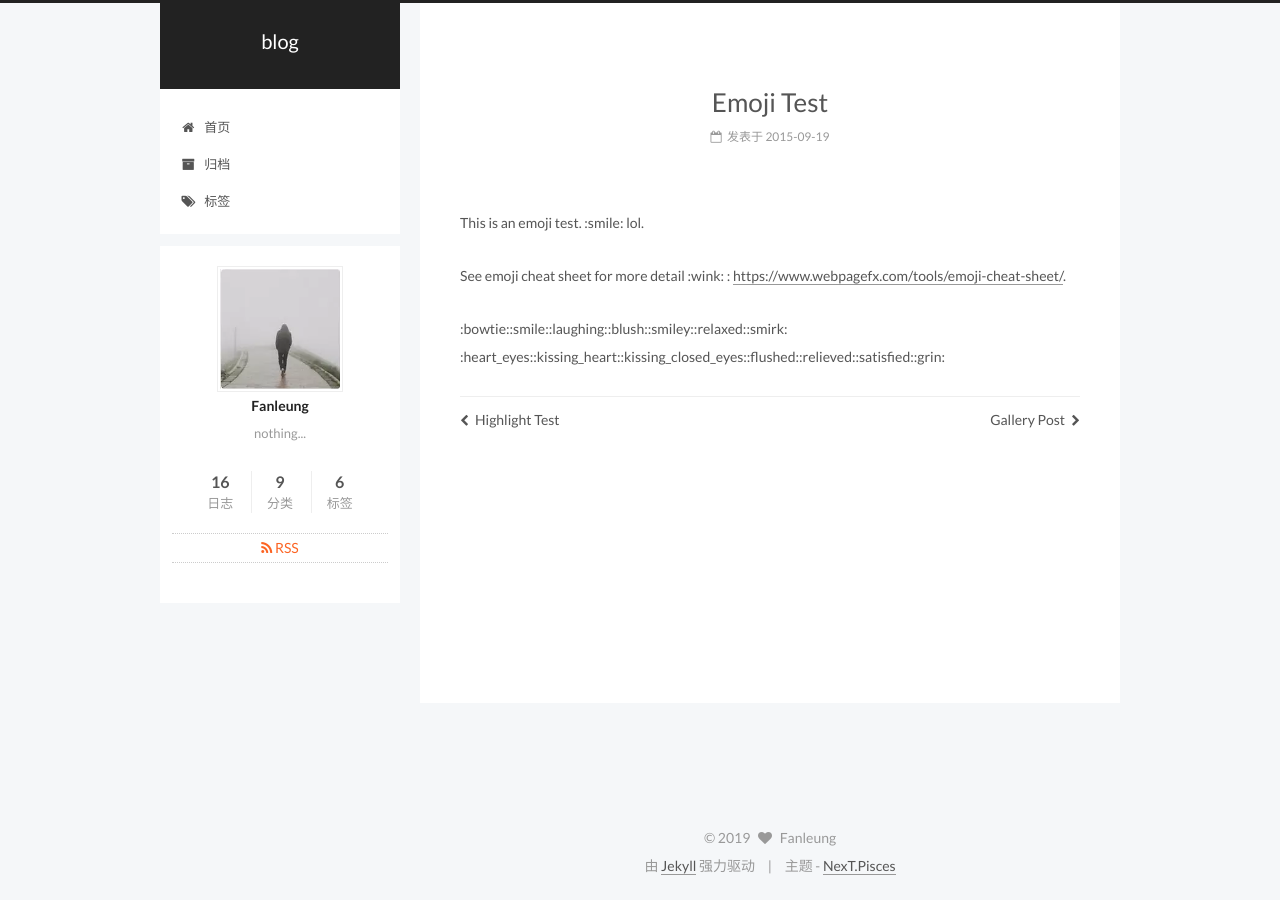
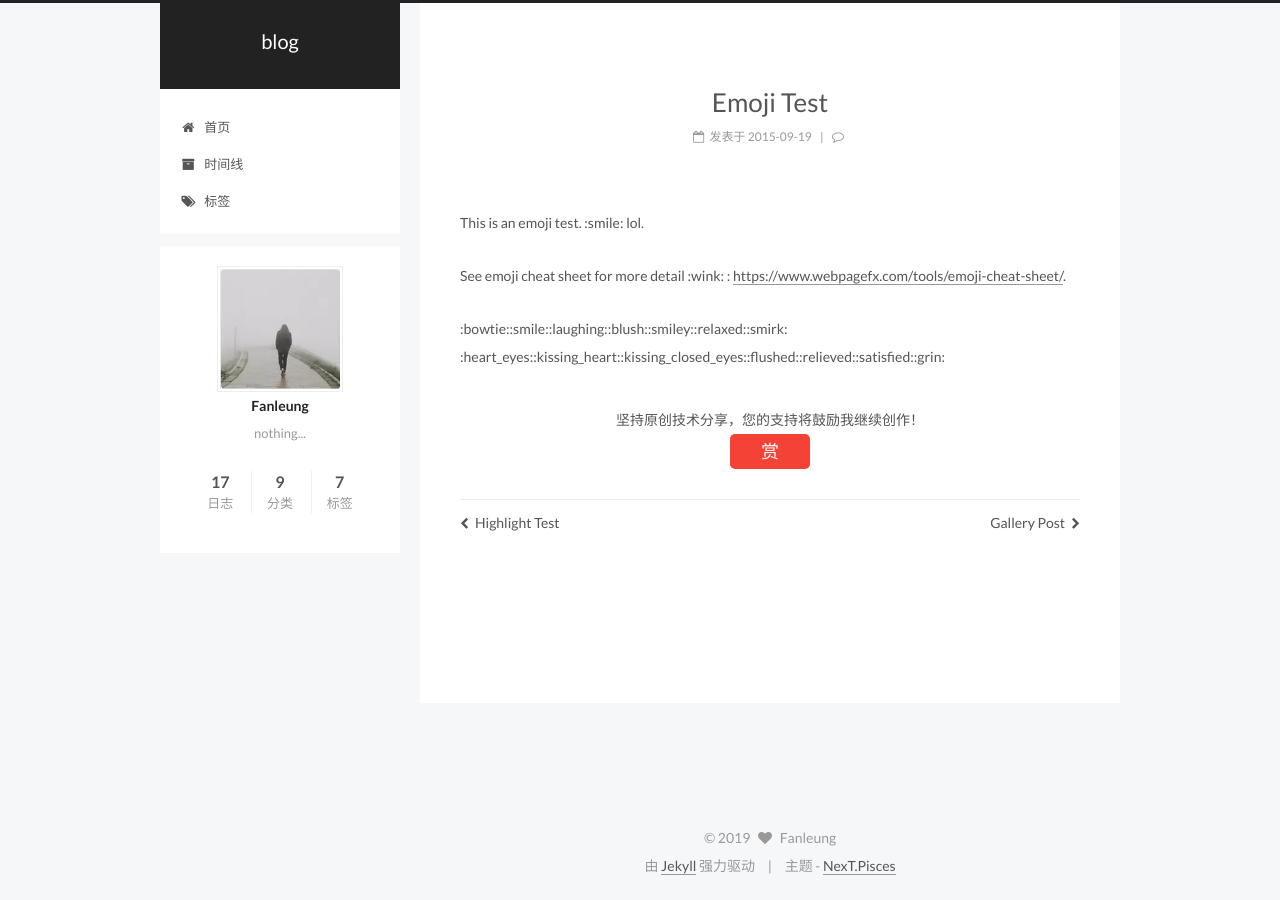
Before and after one commit to fanleung/fanleung.github.io, a Jekyll site: the page built from _posts/2015-09-19-emoji-test.md, in a window 1280 px wide. Built offline with Jekyll 4.4.1, drawn with Linux system fonts in a browser that asks for light colours; comment, search, counter and statistics services are not loaded.

Commit message:
添加赞赏和模板文件夹

```diff
--- a/_config.yml
+++ b/_config.yml
@@ -83,7 +83,7 @@ keywords: "Jekyll, NexT"
 # Set rss to false to disable feed link.
 # Leave rss as empty to use site's feed link.
 # Set rss to specific value if you have burned your feed already.
-rss:
+rss: false
 
 # Specify the date when the site was setup
 #since: 2015
@@ -379,9 +379,13 @@ han: false
 
 # Disqus
 disqus:
-  enable: false
+  enable: true
   shortname:
   count: true
+
+reward_comment: 坚持原创技术分享，您的支持将鼓励我继续创作！
+wechatpay: "http://ww1.sinaimg.cn/large/7e61971fgy1g79ljdu5llj205u05agm4.jpg"
+alipay: "http://ww1.sinaimg.cn/large/7e61971fgy1g79lljcuygj20840800u6.jpg"
 
 # Hypercomments
 #hypercomments_id:
--- a/_data/languages/zh-Hans.yml
+++ b/_data/languages/zh-Hans.yml
@@ -1,9 +1,9 @@
 title:
-  archive: 归档
+  archive: 时间线
   category: 分类
   tag: 标签
   schedule: 日程表
-  archives: 归档
+  archives: 时间线
   categories: 分类
   tags: 标签
   about: 关于
@@ -12,7 +12,7 @@ author: 博主
 
 menu:
   home: 首页
-  archives: 归档
+  archives: 时间线
   categories: 分类
   tags: 标签
   about: 关于
```
Also changed, not shown: _posts/2019-09-23-jekyll.md (added, +7 -0 lines), _posts/2019-09-23-test.md (+4 -5 lines), templet/templet.md (added, +3 -0 lines).
